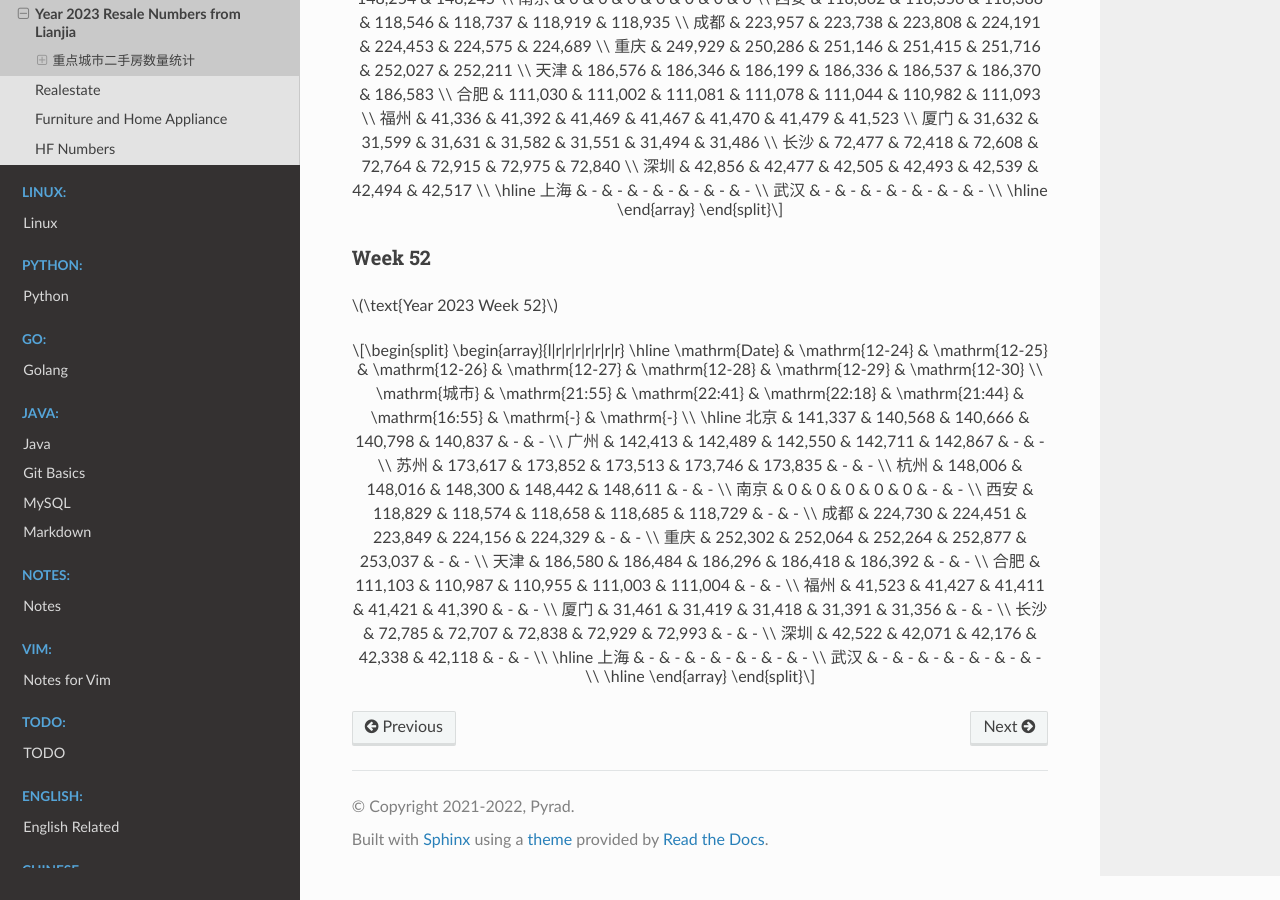
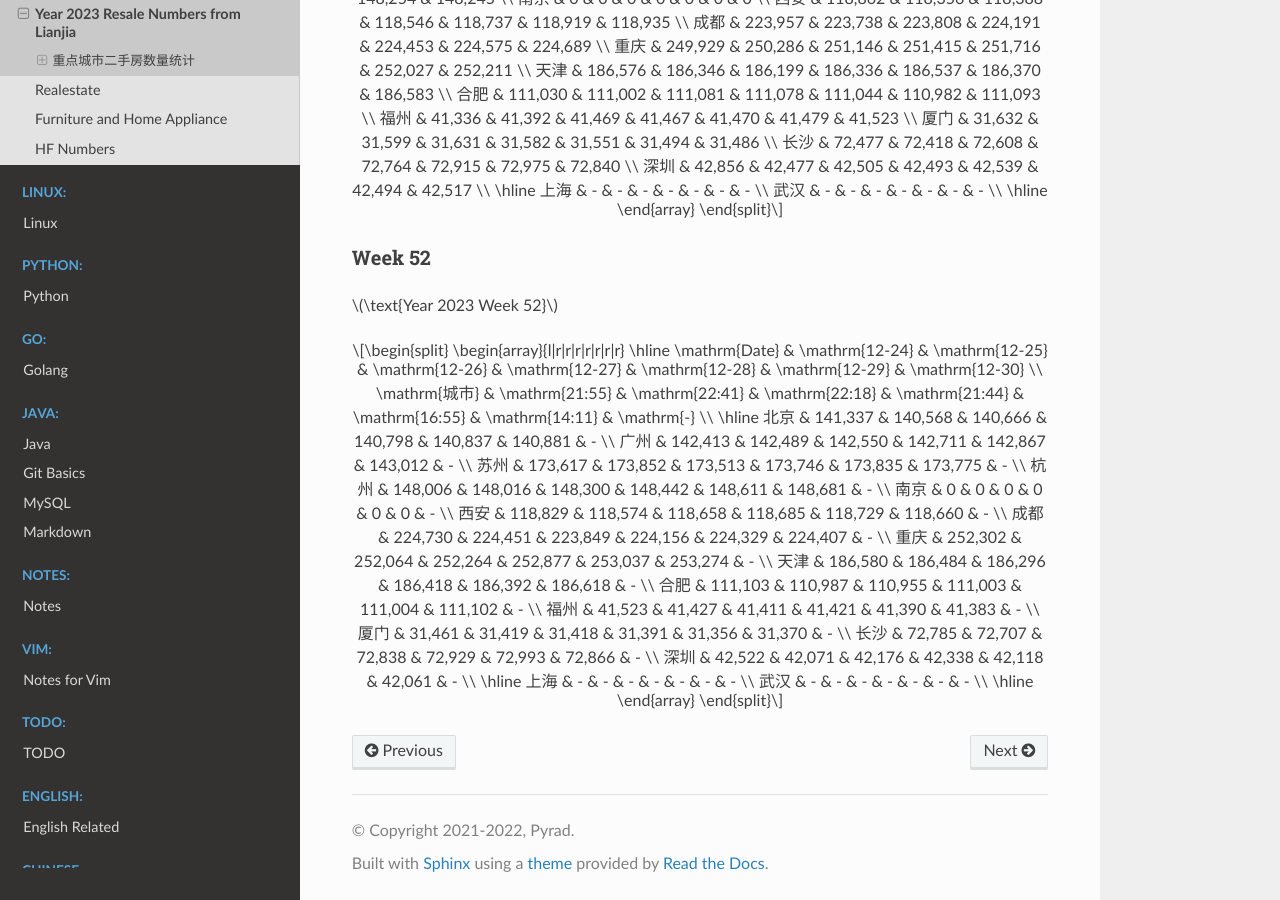
Before and after one commit to Pyrad/pyradnotes, a Sphinx documentation site: the page built from source/RealEstate/resalenumbers2023.md, in a window 1280 px wide and 900 px high, scrolled down 21273 px. Built offline with Sphinx 7.4.7 and the Read the Docs theme 2.0.0, drawn with Linux system fonts in a browser that asks for light colours; a script that is not in the unit is left out.

Commit message:
Realestate Update resale numbers 2023-12-29 14:11

```diff
--- a/source/RealEstate/resalenumbers2023.md
+++ b/source/RealEstate/resalenumbers2023.md
@@ -1378,22 +1378,22 @@
 \begin{array}{l|r|r|r|r|r|r|r}
 \hline
 \mathrm{Date} & \mathrm{12-24} & \mathrm{12-25} & \mathrm{12-26} & \mathrm{12-27} & \mathrm{12-28} & \mathrm{12-29} & \mathrm{12-30} \\
-\mathrm{城市} & \mathrm{21:55} & \mathrm{22:41} & \mathrm{22:18} & \mathrm{21:44} & \mathrm{16:55} & \mathrm{-} & \mathrm{-} \\
+\mathrm{城市} & \mathrm{21:55} & \mathrm{22:41} & \mathrm{22:18} & \mathrm{21:44} & \mathrm{16:55} & \mathrm{14:11} & \mathrm{-} \\
 \hline
-北京 & 141,337 & 140,568 & 140,666 & 140,798 & 140,837 & - & - \\
-广州 & 142,413 & 142,489 & 142,550 & 142,711 & 142,867 & - & - \\
-苏州 & 173,617 & 173,852 & 173,513 & 173,746 & 173,835 & - & - \\
-杭州 & 148,006 & 148,016 & 148,300 & 148,442 & 148,611 & - & - \\
-南京 & 0 & 0 & 0 & 0 & 0 & - & - \\
-西安 & 118,829 & 118,574 & 118,658 & 118,685 & 118,729 & - & - \\
-成都 & 224,730 & 224,451 & 223,849 & 224,156 & 224,329 & - & - \\
-重庆 & 252,302 & 252,064 & 252,264 & 252,877 & 253,037 & - & - \\
-天津 & 186,580 & 186,484 & 186,296 & 186,418 & 186,392 & - & - \\
-合肥 & 111,103 & 110,987 & 110,955 & 111,003 & 111,004 & - & - \\
-福州 & 41,523 & 41,427 & 41,411 & 41,421 & 41,390 & - & - \\
-厦门 & 31,461 & 31,419 & 31,418 & 31,391 & 31,356 & - & - \\
-长沙 & 72,785 & 72,707 & 72,838 & 72,929 & 72,993 & - & - \\
-深圳 & 42,522 & 42,071 & 42,176 & 42,338 & 42,118 & - & - \\
+北京 & 141,337 & 140,568 & 140,666 & 140,798 & 140,837 & 140,881 & - \\
+广州 & 142,413 & 142,489 & 142,550 & 142,711 & 142,867 & 143,012 & - \\
+苏州 & 173,617 & 173,852 & 173,513 & 173,746 & 173,835 & 173,775 & - \\
+杭州 & 148,006 & 148,016 & 148,300 & 148,442 & 148,611 & 148,681 & - \\
+南京 & 0 & 0 & 0 & 0 & 0 & 0 & - \\
+西安 & 118,829 & 118,574 & 118,658 & 118,685 & 118,729 & 118,660 & - \\
+成都 & 224,730 & 224,451 & 223,849 & 224,156 & 224,329 & 224,407 & - \\
+重庆 & 252,302 & 252,064 & 252,264 & 252,877 & 253,037 & 253,274 & - \\
+天津 & 186,580 & 186,484 & 186,296 & 186,418 & 186,392 & 186,618 & - \\
+合肥 & 111,103 & 110,987 & 110,955 & 111,003 & 111,004 & 111,102 & - \\
+福州 & 41,523 & 41,427 & 41,411 & 41,421 & 41,390 & 41,383 & - \\
+厦门 & 31,461 & 31,419 & 31,418 & 31,391 & 31,356 & 31,370 & - \\
+长沙 & 72,785 & 72,707 & 72,838 & 72,929 & 72,993 & 72,866 & - \\
+深圳 & 42,522 & 42,071 & 42,176 & 42,338 & 42,118 & 42,061 & - \\
 \hline
 上海 & - & - & - & - & - & - & - \\
 武汉 & - & - & - & - & - & - & - \\
```
Also changed, not shown: 1 other file.
